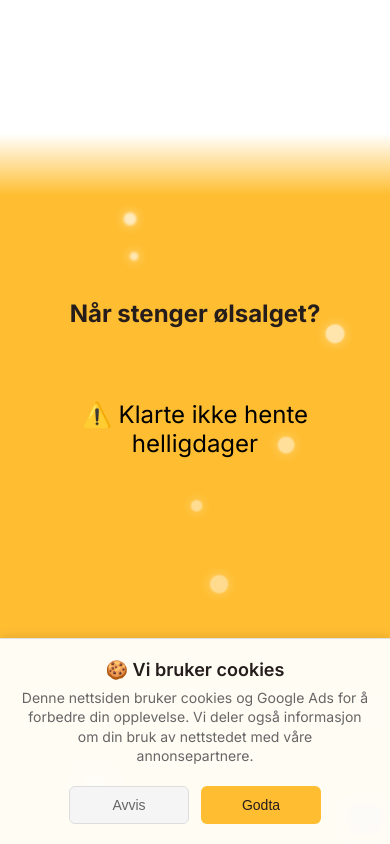
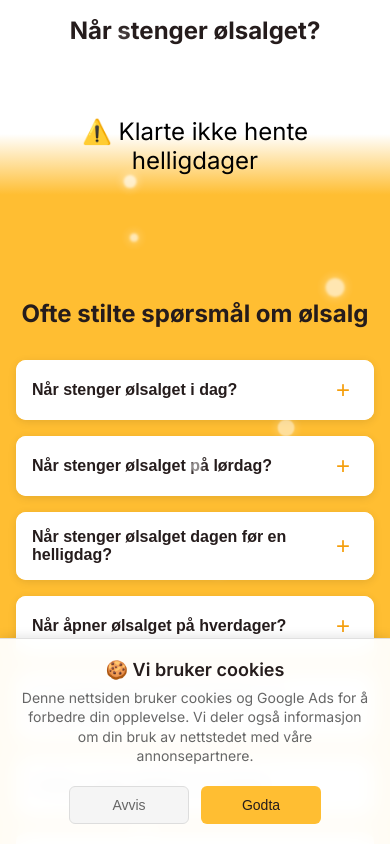
Before and after one commit to AJC0520/naar-stenger-olsalget, a React (Vite) app: page / in a window 390 px wide. Shown: the top 844 px of the page. Built offline with nearby package versions, Linux system fonts and the light colour scheme; no server answers; grey boxes are pictures that could not be loaded.

Commit message:
feat: add FAQ section with questions and answers about alcohol sales

```diff
--- a/index.html
+++ b/index.html
@@ -18,9 +18,9 @@
      crossorigin="anonymous"></script>
 
     <!-- Primary Meta Tags -->
-    <title>Når stenger ølsalget? - Sjekk ølsalg åpningstider i Norge</title>
-    <meta name="title" content="Når stenger ølsalget? - Sjekk ølsalg åpningstider i Norge">
-    <meta name="description" content="Finn ut når ølsalget stenger og hvor lenge det er åpent. Live nedtelling basert på norske helligdager og åpningstider. Sjekk om butikkene selger øl nå.">
+    <title>Når stenger ølsalget i dag? ⏰ Sjekk stengetid nå - Hverdager kl 20:00, Lørdag kl 18:00</title>
+    <meta name="title" content="Når stenger ølsalget i dag? ⏰ Sjekk stengetid nå - Hverdager kl 20:00, Lørdag kl 18:00">
+    <meta name="description" content="✅ Hverdager: senest 20:00 | 📅 Lørdag: senest 18:00 | ❌ Søndag, helligdager, 1. mai og 17. mai: STENGT. Se live nedtelling til ølsalget stenger.">
     <meta name="keywords" content="ølsalg, åpningstider, øl, butikk, norge, helligdager, stengetid, vinmonopolet, rema, ica, coop">
     <meta name="author" content="Når stenger ølsalget">
     <meta name="robots" content="index, follow">
@@ -34,8 +34,8 @@
     <!-- Open Graph / Facebook -->
     <meta property="og:type" content="website">
     <meta property="og:url" content="https://xn--nrstengerlsalget-dob46a.no/">
-    <meta property="og:title" content="Når stenger ølsalget? - Sjekk ølsalg åpningstider i Norge">
-    <meta property="og:description" content="Finn ut når ølsalget stenger og hvor lenge det er åpent. Live nedtelling basert på norske helligdager og åpningstider.">
+    <meta property="og:title" content="Når stenger ølsalget i dag? ⏰ Sjekk stengetid nå">
+    <meta property="og:description" content="✅ Hverdager: senest 20:00 | 📅 Lørdag: senest 18:00 | ❌ Søndag, helligdager, 1. mai og 17. mai: STENGT.">
     <meta property="og:image" content="https://xn--nrstengerlsalget-dob46a.no/src/assets/olsalg-logo.png">
     <meta property="og:image:width" content="1200">
     <meta property="og:image:height" content="630">
@@ -45,8 +45,8 @@
     <!-- Twitter -->
     <meta property="twitter:card" content="summary_large_image">
     <meta property="twitter:url" content="https://xn--nrstengerlsalget-dob46a.no/">
-    <meta property="twitter:title" content="Når stenger ølsalget? - Sjekk ølsalg åpningstider i Norge">
-    <meta property="twitter:description" content="Finn ut når ølsalget stenger og hvor lenge det er åpent. Live nedtelling basert på norske helligdager og åpningstider.">
+    <meta property="twitter:title" content="Når stenger ølsalget i dag? ⏰ Sjekk stengetid nå">
+    <meta property="twitter:description" content="✅ Hverdager: senest 20:00 | 📅 Lørdag: senest 18:00 | ❌ Søndag, helligdager, 1. mai og 17. mai: STENGT.">
     <meta property="twitter:image" content="https://xn--nrstengerlsalget-dob46a.no/src/assets/olsalg-logo.png">
 
     <!-- Canonical URL -->
@@ -76,6 +76,54 @@
     />
 
     <!-- Structured Data -->
+    <script type="application/ld+json">
+    {
+      "@context": "https://schema.org",
+      "@type": "FAQPage",
+      "mainEntity": [
+        {
+          "@type": "Question",
+          "name": "Når stenger ølsalget i dag?",
+          "acceptedAnswer": {
+            "@type": "Answer",
+            "text": "På hverdager (mandag-fredag) må ølsalget avsluttes senest klokken 20:00. På lørdager og dagen før helligdager stenger salget senest klokken 18:00. På søndager, helligdager, 1. mai og 17. mai er det ikke tillatt å selge øl."
+          }
+        },
+        {
+          "@type": "Question",
+          "name": "Når stenger ølsalget på lørdag?",
+          "acceptedAnswer": {
+            "@type": "Answer",
+            "text": "Ølsalget må avsluttes senest klokken 18:00 på lørdager i hele Norge. Dette er regulert av alkoholloven og gjelder alle dagligvarebutikker."
+          }
+        },
+        {
+          "@type": "Question",
+          "name": "Når stenger ølsalget dagen før en helligdag?",
+          "acceptedAnswer": {
+            "@type": "Answer",
+            "text": "Dagen før en helligdag må ølsalget stenges senest klokken 18:00. Enkelte kommuner kan ha innskrenket dette til klokken 15:00."
+          }
+        },
+        {
+          "@type": "Question",
+          "name": "Når åpner ølsalget på hverdager?",
+          "acceptedAnswer": {
+            "@type": "Answer",
+            "text": "På hverdager kan ølsalget starte tidligst klokken 08:00, men de fleste butikker begynner å selge øl fra klokken 09:00. Den enkelte kommune bestemmer de eksakte åpningstidene innenfor rammen 08:00-20:00."
+          }
+        },
+        {
+          "@type": "Question",
+          "name": "Er ølsalget åpent på søndager og helligdager?",
+          "acceptedAnswer": {
+            "@type": "Answer",
+            "text": "Nei, salg av alkohol er ikke tillatt på søndager, helligdager, 1. mai og 17. mai i Norge. Dette gjelder for all alkohol over 2,5% alkoholprosent."
+          }
+        }
+      ]
+    }
+    </script>
     <script type="application/ld+json">
     {
       "@context": "https://schema.org",
--- a/src/App.jsx
+++ b/src/App.jsx
@@ -2,6 +2,7 @@ import Footer from "./components/Footer";
 import Olsalg from "./components/Olsalg";
 import CookieConsent from "./components/CookieConsent";
 import BeerBubbles from "./components/BeerBubbles";
+import FAQ from "./components/FAQ";
 
 function App() {
   return (
@@ -10,6 +11,7 @@ function App() {
       <div className="content-wrapper">
         <h1 className="main-title">Når stenger ølsalget?</h1>
         <Olsalg />
+        <FAQ />
       </div>
       <Footer />
       <CookieConsent />
--- /dev/null
+++ b/src/components/FAQ.jsx
@@ -0,0 +1,76 @@
+import { useState } from "react";
+
+export default function FAQ() {
+  const [openIndex, setOpenIndex] = useState(null);
+
+  const faqs = [
+    {
+      question: "Når stenger ølsalget i dag?",
+      answer: "På hverdager (mandag-fredag) må ølsalget avsluttes senest klokken 20:00. På lørdager og dagen før helligdager stenger salget senest klokken 18:00. På søndager, helligdager, 1. mai og 17. mai er det ikke tillatt å selge øl. Sjekk nedtellingen over for å se nøyaktig hvor lenge ølsalget er åpent i dag."
+    },
+    {
+      question: "Når stenger ølsalget på lørdag?",
+      answer: "Ølsalget må avsluttes senest klokken 18:00 på lørdager i hele Norge. Dette er regulert av alkoholloven og gjelder alle dagligvarebutikker, uansett kjede."
+    },
+    {
+      question: "Når stenger ølsalget dagen før en helligdag?",
+      answer: "Dagen før en helligdag må ølsalget stenges senest klokken 18:00. Dette gjelder også hverdager som kommer før en helligdag. Enkelte kommuner kan ha innskrenket dette til klokken 15:00, så sjekk lokale regler i din kommune."
+    },
+    {
+      question: "Når åpner ølsalget på hverdager?",
+      answer: "På hverdager kan ølsalget starte tidligst klokken 08:00, men de fleste butikker begynner å selge øl fra klokken 09:00. Den enkelte kommune bestemmer de eksakte åpningstidene innenfor rammen 08:00-20:00."
+    },
+    {
+      question: "Er ølsalget åpent på søndager og helligdager?",
+      answer: "Nei, salg av alkohol er ikke tillatt på søndager, helligdager, 1. mai og 17. mai i Norge. Dette gjelder for all alkohol over 2,5% alkoholprosent og er fastsatt i alkoholloven."
+    },
+    {
+      question: "Hvilke regler gjelder for ølsalg?",
+      answer: "Ølsalg er regulert av alkoholloven og lokale kommunale forskrifter. Reglene gjelder for all alkoholholdig drikke over 2,5% alkoholprosent. Formålet med reguleringene er å redusere alkoholforbruket og negative helsekonsekvenser."
+    },
+    {
+      question: "Kan kommunen endre åpningstidene for ølsalg?",
+      answer: "Ja, den enkelte kommune kan innskrenke salgstiden, men må holde seg innenfor lovens rammer. På hverdager kan kommunen sette åpningstider mellom 08:00 og 20:00. Kommunen kan ikke tillate salg utenfor disse tidsrammene."
+    },
+    {
+      question: "Gjelder disse reglene alle butikker?",
+      answer: "Ja, reglene for ølsalg gjelder alle dagligvarebutikker i Norge som har salgsbevilgning. Dette inkluderer alle kjeder som Rema 1000, Kiwi, Coop, Meny, Extra, Joker og Bunnpris. Vinmonopolet har egne åpningstider for vin og brennevin."
+    }
+  ];
+
+  const toggleFAQ = (index) => {
+    setOpenIndex(openIndex === index ? null : index);
+  };
+
+  return (
+    <section className="faq-section" aria-labelledby="faq-heading">
+      <h2 id="faq-heading">Ofte stilte spørsmål om ølsalg</h2>
+      <div className="faq-container">
+        {faqs.map((faq, index) => (
+          <div key={index} className="faq-item">
+            <button
+              className={`faq-question ${openIndex === index ? 'active' : ''}`}
+              onClick={() => toggleFAQ(index)}
+              aria-expanded={openIndex === index}
+              aria-controls={`faq-answer-${index}`}
+            >
+              <span>{faq.question}</span>
+              <span className="faq-icon" aria-hidden="true">
+                {openIndex === index ? '−' : '+'}
+              </span>
+            </button>
+            {openIndex === index && (
+              <div
+                id={`faq-answer-${index}`}
+                className="faq-answer"
+                role="region"
+              >
+                <p>{faq.answer}</p>
+              </div>
+            )}
+          </div>
+        ))}
+      </div>
+    </section>
+  );
+}
--- a/src/index.css
+++ b/src/index.css
@@ -396,3 +396,114 @@ button:focus {
     transition-duration: 0.01ms !important;
   }
 }
+
+/* FAQ Section Styles */
+.faq-section {
+  width: 100%;
+  max-width: 800px;
+  margin: 3rem auto 2rem;
+  padding: 0 1rem;
+}
+
+.faq-section h2 {
+  color: #251c1c;
+  font-size: 28px;
+  font-weight: 700;
+  text-align: center;
+  margin-bottom: 2rem;
+}
+
+.faq-container {
+  display: flex;
+  flex-direction: column;
+  gap: 1rem;
+}
+
+.faq-item {
+  background-color: white;
+  border-radius: 10px;
+  box-shadow: 0px 2px 8px rgba(0, 0, 0, 0.1);
+  overflow: hidden;
+  transition: box-shadow 0.3s ease;
+}
+
+.faq-item:hover {
+  box-shadow: 0px 4px 12px rgba(0, 0, 0, 0.15);
+}
+
+.faq-question {
+  width: 100%;
+  background-color: white;
+  border: none;
+  padding: 1.25rem 1.5rem;
+  text-align: left;
+  cursor: pointer;
+  display: flex;
+  justify-content: space-between;
+  align-items: center;
+  font-size: 18px;
+  font-weight: 600;
+  color: #251c1c;
+  transition: background-color 0.2s ease;
+}
+
+.faq-question:hover {
+  background-color: #fff9f0;
+}
+
+.faq-question.active {
+  background-color: #fff4e0;
+  border-bottom: 1px solid #ffe4b3;
+}
+
+.faq-icon {
+  font-size: 24px;
+  font-weight: 300;
+  color: #f59e0b;
+  min-width: 30px;
+  text-align: center;
+}
+
+.faq-answer {
+  padding: 1.25rem 1.5rem;
+  background-color: #fffbf5;
+  animation: slideDown 0.3s ease;
+}
+
+.faq-answer p {
+  margin: 0;
+  color: #4a4a4a;
+  font-size: 16px;
+  line-height: 1.6;
+}
+
+@keyframes slideDown {
+  from {
+    opacity: 0;
+    transform: translateY(-10px);
+  }
+  to {
+    opacity: 1;
+    transform: translateY(0);
+  }
+}
+
+/* Responsive FAQ */
+@media (max-width: 768px) {
+  .faq-section h2 {
+    font-size: 24px;
+  }
+
+  .faq-question {
+    font-size: 16px;
+    padding: 1rem;
+  }
+
+  .faq-answer {
+    padding: 1rem;
+  }
+
+  .faq-answer p {
+    font-size: 15px;
+  }
+}
```
